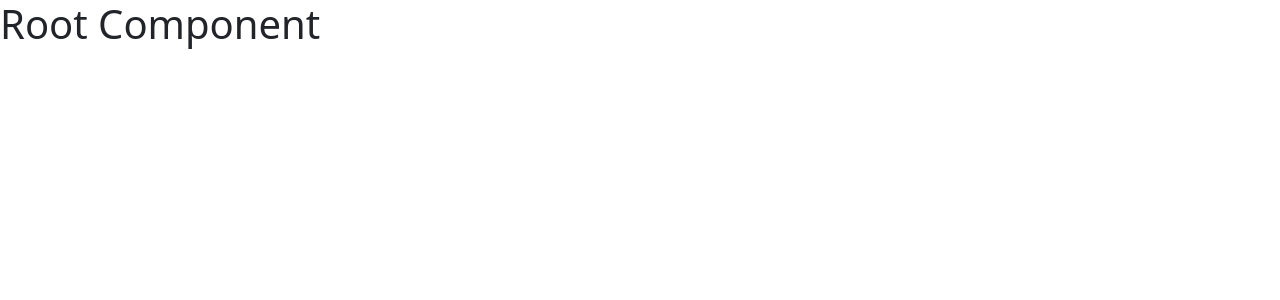
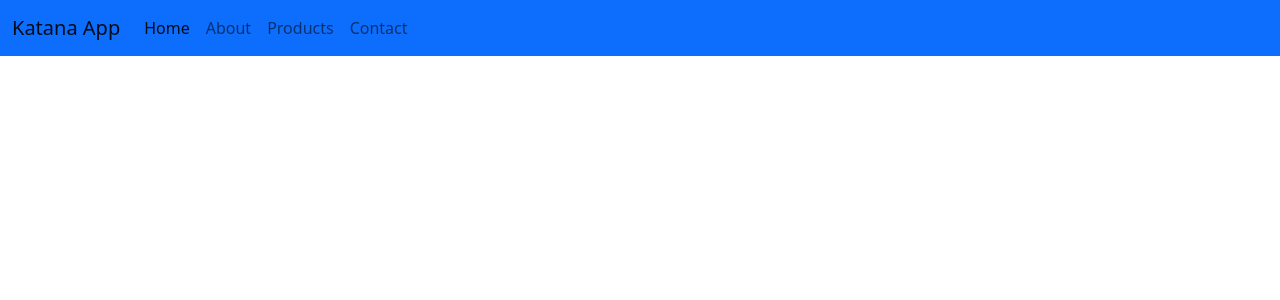
Before and after one commit to vantablanta/kt-project-p, an Angular app: page / in a window 1280 px wide. Shown: the top 300 px of the page. Built offline with nearby package versions, Linux system fonts and the light colour scheme.

Commit message:
nav bar added

```diff
--- a/src/app/app.component.html
+++ b/src/app/app.component.html
@@ -1 +1 @@
-<h1>Root Component</h1>
+<app-navbar></app-navbar>
--- a/src/app/app.component.ts
+++ b/src/app/app.component.ts
@@ -6,5 +6,5 @@ import { Component } from '@angular/core';
   styleUrls: ['./app.component.css']
 })
 export class AppComponent {
-  title = 'katana';
+
 }
--- a/src/app/app.module.ts
+++ b/src/app/app.module.ts
@@ -3,10 +3,12 @@ import { BrowserModule } from '@angular/platform-browser';
 
 import { AppRoutingModule } from './app-routing.module';
 import { AppComponent } from './app.component';
+import { NavbarComponent } from './component/navbar/navbar.component';
 
 @NgModule({
   declarations: [
-    AppComponent
+    AppComponent,
+    NavbarComponent
   ],
   imports: [
     BrowserModule,
--- /dev/null
+++ b/src/app/component/navbar/navbar.component.html
@@ -0,0 +1,24 @@
+<nav class="navbar navbar-expand-lg navbar-light bg-primary">
+    <div class="container-fluid">
+      <a class="navbar-brand" href="#">{{title}}</a>
+      <button class="navbar-toggler" type="button" data-bs-toggle="collapse" data-bs-target="#navbarSupportedContent" aria-controls="navbarSupportedContent" aria-expanded="false" aria-label="Toggle navigation">
+        <span class="navbar-toggler-icon"></span>
+      </button>
+      <div class="collapse navbar-collapse" id="navbarSupportedContent">
+        <ul class="navbar-nav me-auto mb-2 mb-lg-0">
+          <li class="nav-item">
+            <a class="nav-link active" aria-current="page" href="#">Home</a>
+          </li>
+          <li class="nav-item">
+            <a class="nav-link" href="#">About</a>
+          </li>
+          <li class="nav-item">
+            <a class="nav-link" href="#">Products</a>
+          </li>
+          <li class="nav-item">
+            <a class="nav-link" href="#">Contact</a>
+          </li>
+        </ul>
+      </div>
+    </div>
+  </nav>
--- /dev/null
+++ b/src/app/component/navbar/navbar.component.ts
@@ -0,0 +1,15 @@
+import { Component, OnInit } from '@angular/core';
+
+@Component({
+  selector: 'app-navbar',
+  templateUrl: './navbar.component.html',
+  styleUrls: ['./navbar.component.css']
+})
+export class NavbarComponent implements OnInit {
+  title = 'Katana App';
+  constructor() { }
+
+  ngOnInit(): void {
+  }
+
+}
--- a/src/index.html
+++ b/src/index.html
@@ -7,11 +7,13 @@
   <base href="/">
   <meta name="viewport" content="width=device-width, initial-scale=1">
   <link href="https://cdn.jsdelivr.net/npm/bootstrap@5.1.3/dist/css/bootstrap.min.css" rel="stylesheet"
-        integrity="sha384-1BmE4kWBq78iYhFldvKuhfTAU6auU8tT94WrHftjDbrCEXSU1oBoqyl2QvZ6jIW3" crossorigin="anonymous">
+        integrity="sha384-1BmE4kWBq78iYhFldvKuhfTAU6auU8tT94WrHftjDbrCEXSU1oBoqyl2QvZ6jIW3"
+        crossorigin="anonymous">
   <link rel="icon" type="image/x-icon" href="favicon.ico">
   <script src="https://cdn.jsdelivr.net/npm/bootstrap@5.1.3/dist/js/bootstrap.bundle.min.js"
       integrity="sha384-ka7Sk0Gln4gmtz2MlQnikT1wXgYsOg+OMhuP+IlRH9sENBO0LRn5q+8nbTov4+1p"
-      crossorigin="anonymous" defer></script>
+      crossorigin="anonymous" defer>
+  </script>
 </head>
 
 <body>
```
Also changed, not shown: src/app/component/navbar/navbar.component.css (added), 1 other file (tests, documents, lock files or other folders).
